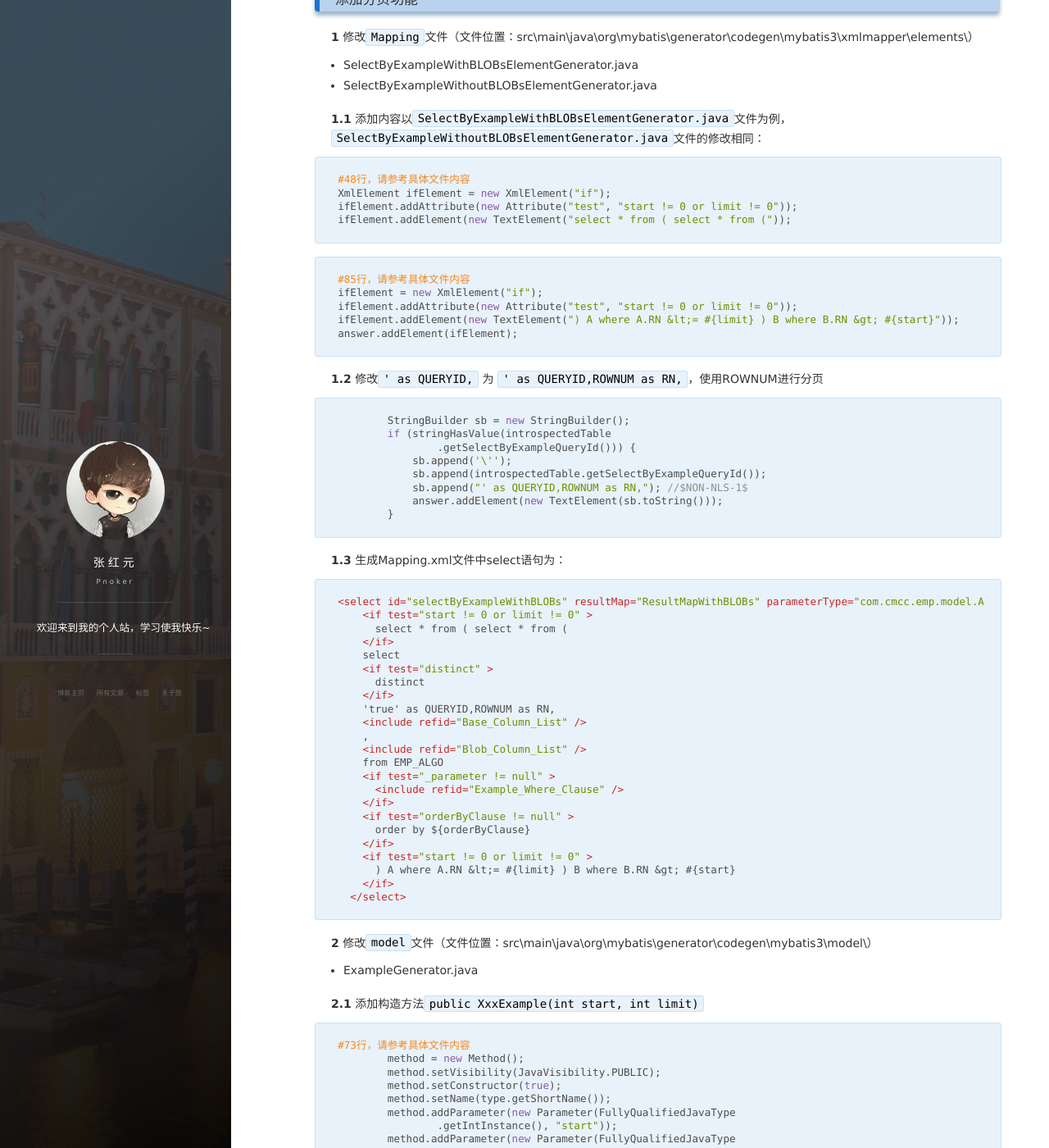
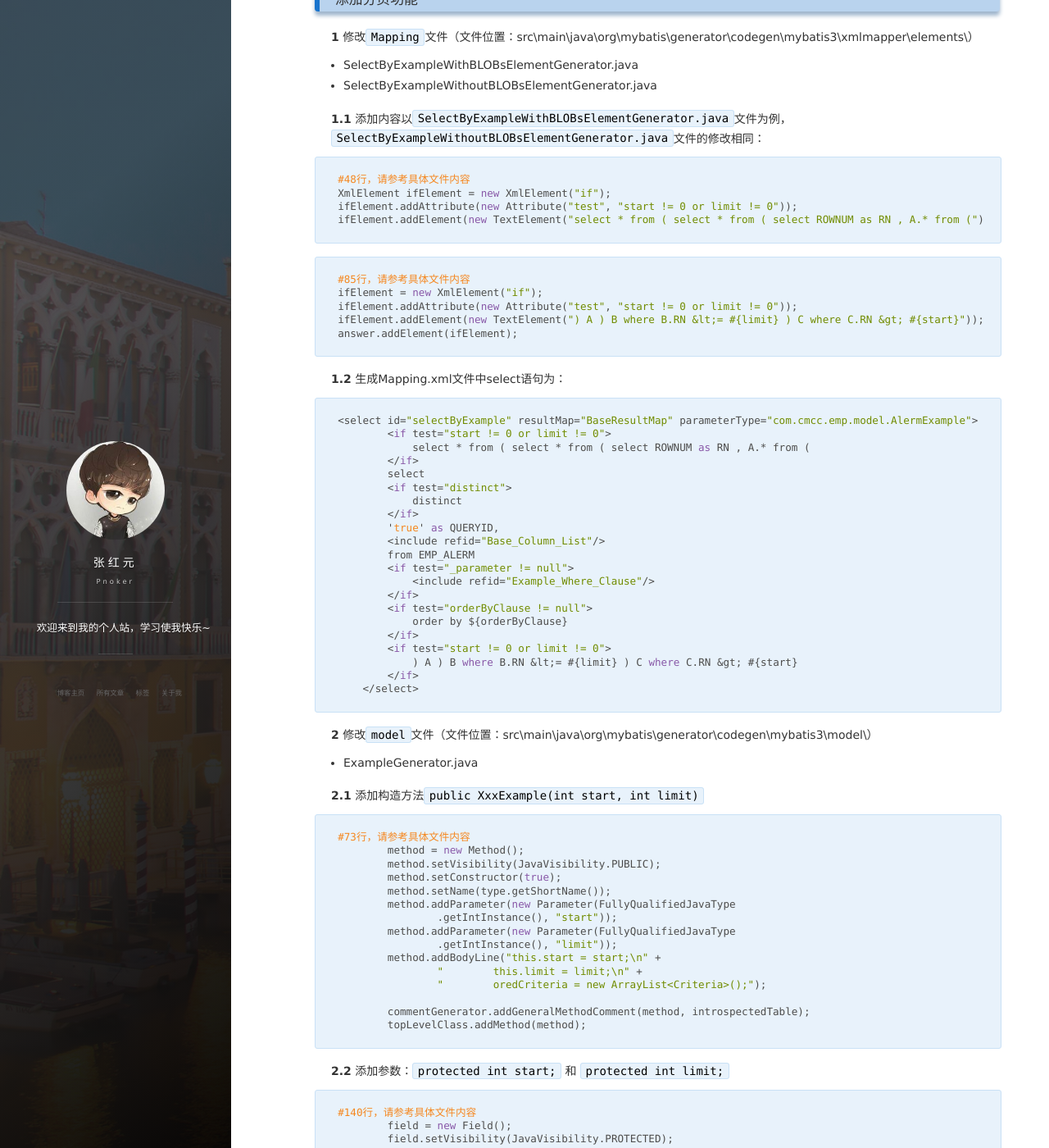
Before and after one commit to pnoker/pnoker.github.io, a Jekyll site: the page built from _posts/2017-04-02-Mybatis Generator Oracle 定制版详细.md, in a window 1280 px wide and 1400 px high, scrolled down 362 px. Shown: the whole window at 82% size. Built offline with Jekyll 4.4.1, drawn with Linux system fonts in a browser that asks for light colours; nearby versions of some CDN libraries; comment, search, counter and statistics services are not loaded; some of the changed text lies outside the part shown.

Commit message:
修改Mybatis Generator Oracle定制版分页机制

````diff
--- a/_posts/2017-04-02-Mybatis Generator Oracle 定制版详细.md
+++ b/_posts/2017-04-02-Mybatis Generator Oracle 定制版详细.md
@@ -26,55 +26,41 @@ tag: Mybatis
 #48行，请参考具体文件内容
 XmlElement ifElement = new XmlElement("if");
 ifElement.addAttribute(new Attribute("test", "start != 0 or limit != 0"));
-ifElement.addElement(new TextElement("select * from ( select * from ("));
+ifElement.addElement(new TextElement("select * from ( select * from ( select ROWNUM as RN , A.* from ("));
 ```
 
 ```java
 #85行，请参考具体文件内容
 ifElement = new XmlElement("if");
 ifElement.addAttribute(new Attribute("test", "start != 0 or limit != 0"));
-ifElement.addElement(new TextElement(") A where A.RN &lt;= #{limit} ) B where B.RN &gt; #{start}"));
+ifElement.addElement(new TextElement(") A ) B where B.RN &lt;= #{limit} ) C where C.RN &gt; #{start}"));
 answer.addElement(ifElement);
 ```
 
-**1.2** 修改`' as QUERYID,` 为 `' as QUERYID,ROWNUM as RN,`，使用ROWNUM进行分页
-```java
-        StringBuilder sb = new StringBuilder();
-        if (stringHasValue(introspectedTable
-                .getSelectByExampleQueryId())) {
-            sb.append('\'');
-            sb.append(introspectedTable.getSelectByExampleQueryId());
-            sb.append("' as QUERYID,ROWNUM as RN,"); //$NON-NLS-1$
-            answer.addElement(new TextElement(sb.toString()));
-        }
-```
-
-**1.3** 生成Mapping.xml文件中select语句为：
+**1.2** 生成Mapping.xml文件中select语句为：
 
 ```xml
-<select id="selectByExampleWithBLOBs" resultMap="ResultMapWithBLOBs" parameterType="com.cmcc.emp.model.AlgoExample" >
-    <if test="start != 0 or limit != 0" >
-      select * from ( select * from (
-    </if>
-    select
-    <if test="distinct" >
-      distinct
-    </if>
-    'true' as QUERYID,ROWNUM as RN,
-    <include refid="Base_Column_List" />
-    ,
-    <include refid="Blob_Column_List" />
-    from EMP_ALGO
-    <if test="_parameter != null" >
-      <include refid="Example_Where_Clause" />
-    </if>
-    <if test="orderByClause != null" >
-      order by ${orderByClause}
-    </if>
-    <if test="start != 0 or limit != 0" >
-      ) A where A.RN &lt;= #{limit} ) B where B.RN &gt; #{start}
-    </if>
-  </select>
+<select id="selectByExample" resultMap="BaseResultMap" parameterType="com.cmcc.emp.model.AlermExample">
+        <if test="start != 0 or limit != 0">
+            select * from ( select * from ( select ROWNUM as RN , A.* from (
+        </if>
+        select
+        <if test="distinct">
+            distinct
+        </if>
+        'true' as QUERYID,
+        <include refid="Base_Column_List"/>
+        from EMP_ALERM
+        <if test="_parameter != null">
+            <include refid="Example_Where_Clause"/>
+        </if>
+        <if test="orderByClause != null">
+            order by ${orderByClause}
+        </if>
+        <if test="start != 0 or limit != 0">
+            ) A ) B where B.RN &lt;= #{limit} ) C where C.RN &gt; #{start}
+        </if>
+    </select>
 ```
 
 **2** 修改`model`文件（文件位置：src\main\java\org\mybatis\generator\codegen\mybatis3\model\）
````
Also changed, not shown: other parts of _posts/2017-04-02-Mybatis Generator Oracle 定制版详细.md (+3 -3 lines).
